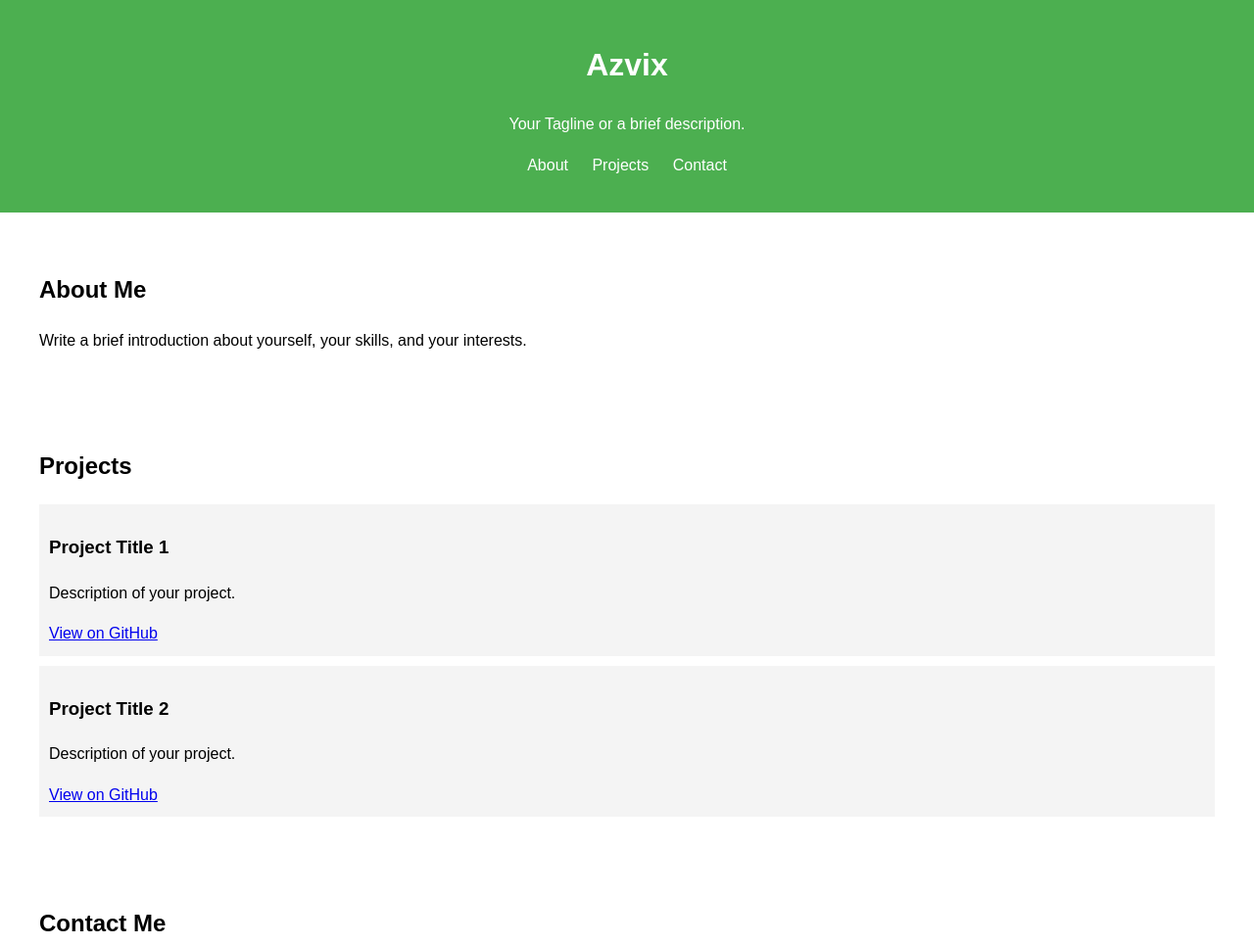
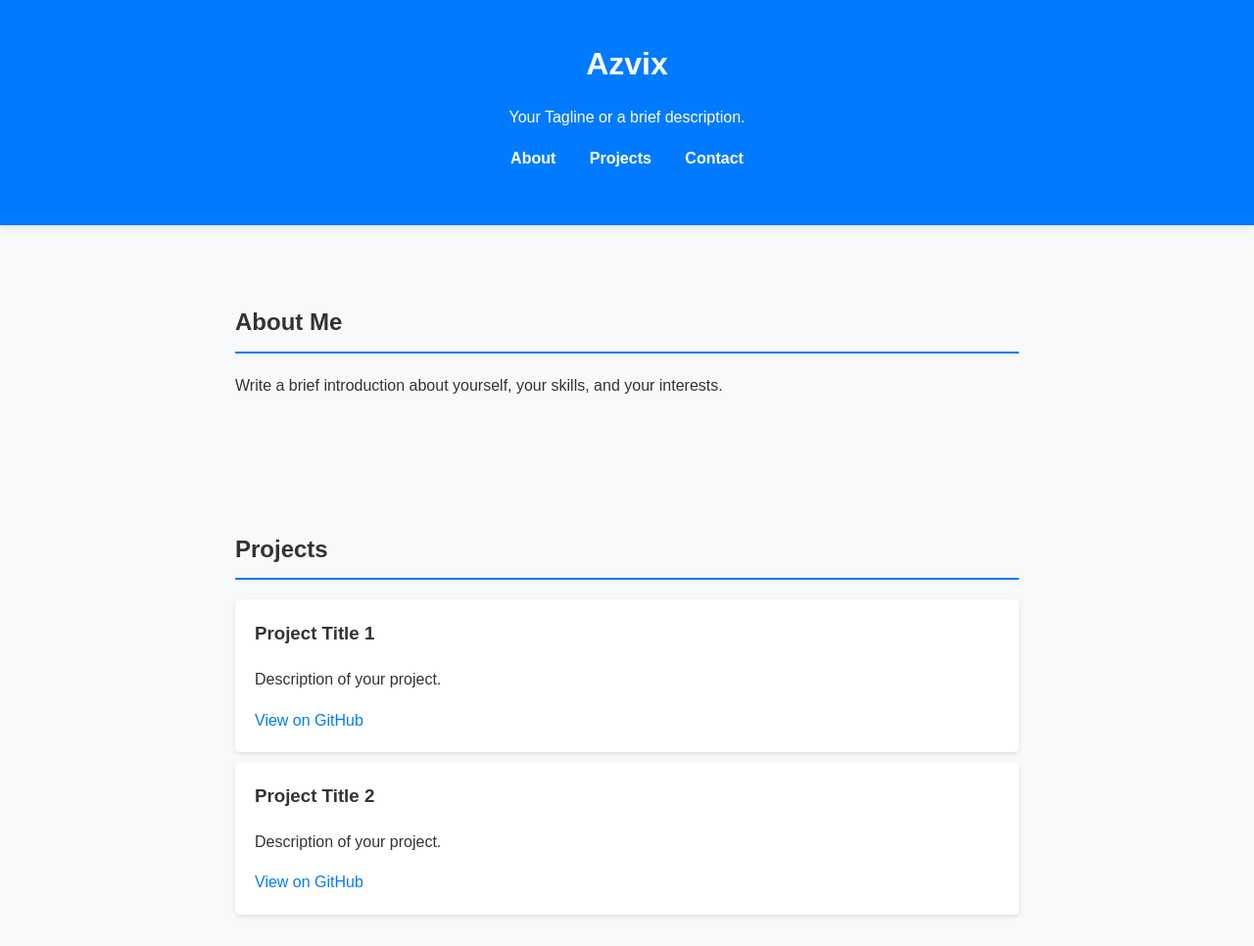
Before and after one commit to Azvix/portfolio, a plain HTML site: page index.html in a window 1280 px wide. Shown: the top 966 px of the page at 98% size. Drawn offline with Linux system fonts and the light colour scheme.

Commit message:
New look

```diff
--- a/styles.css
+++ b/styles.css
@@ -3,13 +3,20 @@ body {
     line-height: 1.6;
     margin: 0;
     padding: 0;
+    background-color: #f8f9fa;
+    color: #333;
 }
 
 header {
-    background: #4CAF50;
+    background: #007bff;
     color: white;
-    padding: 20px;
+    padding: 40px 20px;
     text-align: center;
+    box-shadow: 0 2px 10px rgba(0, 0, 0, 0.1);
+}
+
+h1 {
+    margin: 0;
 }
 
 nav ul {
@@ -19,28 +26,54 @@ nav ul {
 
 nav ul li {
     display: inline;
-    margin: 0 10px;
+    margin: 0 15px;
 }
 
 nav ul li a {
     color: white;
     text-decoration: none;
+    font-weight: bold;
+}
+
+nav ul li a:hover {
+    text-decoration: underline;
 }
 
 section {
-    padding: 20px;
-    margin: 20px;
+    padding: 40px 20px;
+    margin: 20px auto;
+    max-width: 800px;
+}
+
+h2 {
+    border-bottom: 2px solid #007bff;
+    padding-bottom: 10px;
 }
 
 .project {
-    background: #f4f4f4;
-    padding: 10px;
+    background: white;
+    padding: 20px;
     margin: 10px 0;
+    border-radius: 5px;
+    box-shadow: 0 2px 5px rgba(0, 0, 0, 0.1);
+}
+
+.project h3 {
+    margin-top: 0;
+}
+
+.project a {
+    color: #007bff;
+    text-decoration: none;
+}
+
+.project a:hover {
+    text-decoration: underline;
 }
 
 footer {
     text-align: center;
-    padding: 10px;
-    background: #333;
+    padding: 20px;
+    background: #343a40;
     color: white;
 }
```
